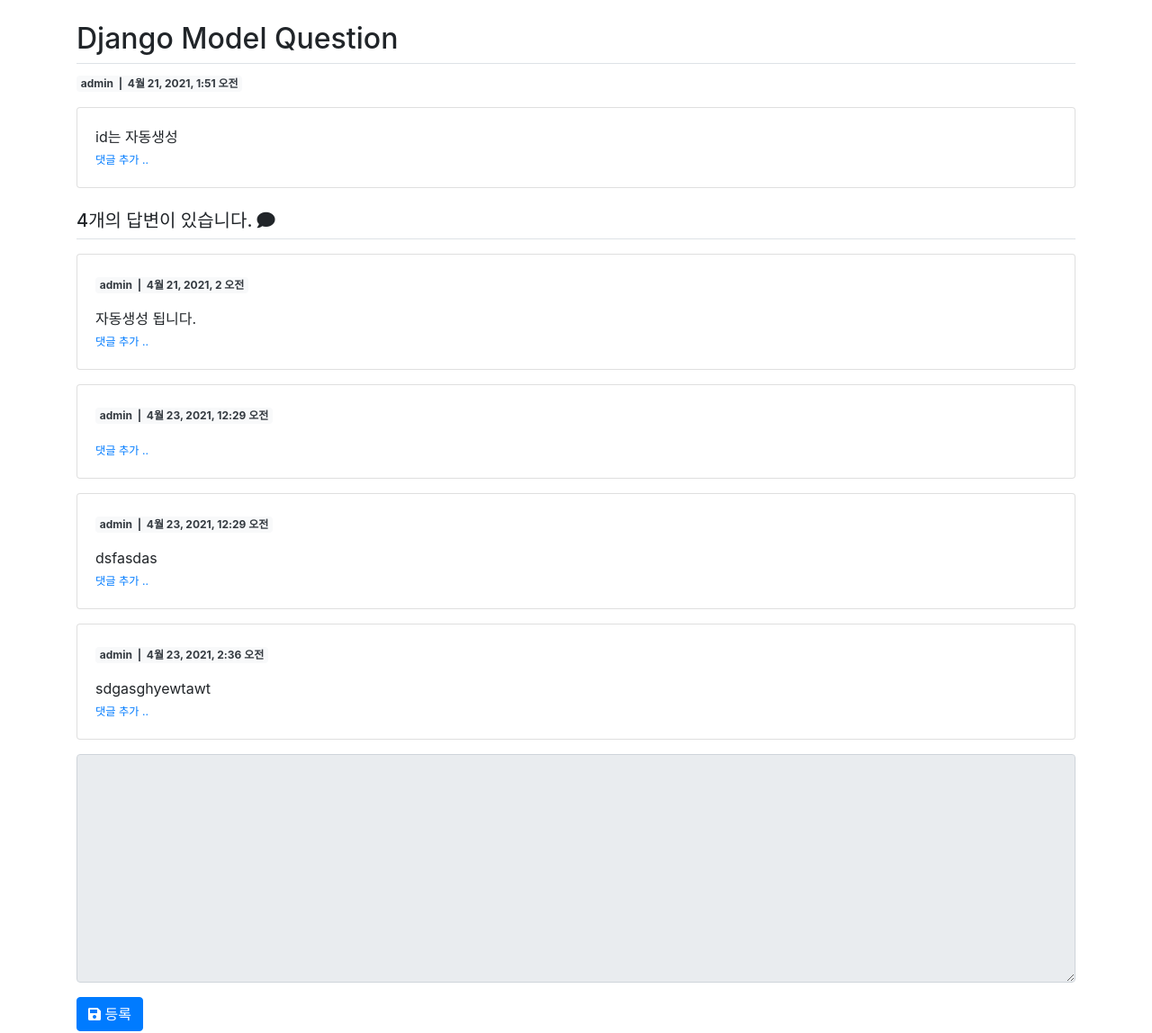
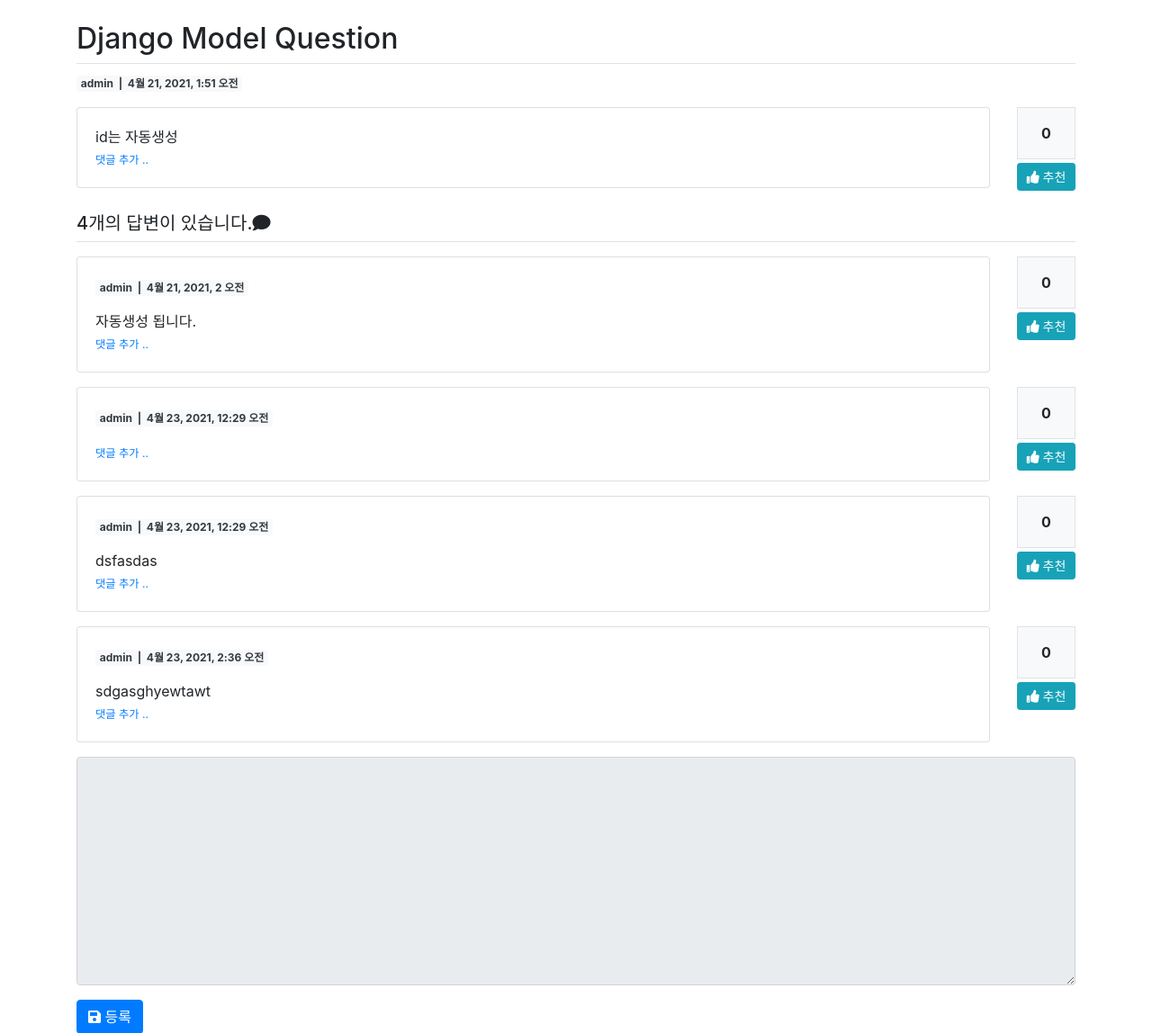
Before and after one commit to NamCheolKim/pyboard, a Django app: page /pyboard/2/ in a window 1280 px wide. Shown: the part 57-1205 px from the top of the page at 90% size. Run offline with Django 3.2, Linux system fonts and the light colour scheme; data comes from the database, SQL or seed files in the repository; both versions use the stored data as it was after the commit; some libraries are stand-ins or nearby versions.

Commit message:
게시물 추천 추가

```diff
--- a/pyboard/models.py
+++ b/pyboard/models.py
@@ -3,22 +3,28 @@ from django.db import models
 
 
 class Question(models.Model):
-    author = models.ForeignKey(User, on_delete=models.CASCADE)
+    author = models.ForeignKey(
+        User, on_delete=models.CASCADE, related_name="author_question"
+    )
     subject = models.CharField(max_length=200)
     content = models.TextField()
     create_date = models.DateTimeField()
     modify_date = models.DateTimeField(null=True, blank=True)
+    voter = models.ManyToManyField(User, related_name="voter_question")
 
     def __str__(self):
         return self.subject
 
 
 class Answer(models.Model):
-    author = models.ForeignKey(User, on_delete=models.CASCADE)
+    author = models.ForeignKey(
+        User, on_delete=models.CASCADE, related_name="author_answer"
+    )
     question = models.ForeignKey(Question, on_delete=models.CASCADE)
     content = models.TextField()
     create_date = models.DateTimeField()
     modify_date = models.DateTimeField(null=True, blank=True)
+    voter = models.ManyToManyField(User, related_name="voter_answer")
 
 
 class Comment(models.Model):
--- a/pyboard/urls.py
+++ b/pyboard/urls.py
@@ -1,5 +1,5 @@
 from django.urls import path
-from .views import base_views, question_views, answer_views, comment_views
+from .views import base_views, question_views, answer_views, comment_views, vote_views
 
 app_name = "pyboard"
 
@@ -62,4 +62,15 @@ urlpatterns = [
         comment_views.comment_delete_answer,
         name="comment_delete_answer",
     ),
+    # vote_views
+    path(
+        "vote/question/<int:pk>/",
+        vote_views.vote_question,
+        name="vote_question",
+    ),
+    path(
+        "vote/answer/<int:pk>/",
+        vote_views.vote_answer,
+        name="vote_answer",
+    ),
 ]
--- a/templates/pyboard/question_detail.html
+++ b/templates/pyboard/question_detail.html
@@ -1,6 +1,18 @@
 {% extends 'base.html' %}
 {% block content %}
 <div class="container my-3">
+  <!-- 사용자오류 표시 -->
+  {% if messages %}
+  <div class="alert alert-info my-3" role="alert">
+    {% for message in messages %}
+    <strong>{{ message.tags }}</strong>
+    <ul>
+      <li>{{ message.message }}</li>
+    </ul>
+    {% endfor %}
+  </div>
+  {% endif %}
+
   <h2 class="border-bottom py-2">{{ question.subject }}</h2>
   <div class="badge badge-light text-dark">
     <span>{{ question.author.username }} &nbsp;|&nbsp;</span>
@@ -11,10 +23,12 @@
     <span>{{ question.create_date }}</span>
     {% endif %}
   </div>
-  <div class="card my-3">
+
+  <div class="row my-3">
+    <div class="col-11">
+      <div class="card">
         <div class="card-body">
           <div class="card-text" style="white-space: pre-line;">{{ question.content }}</div>
-
           {% if request.user == question.author %}
           <div class="my-3 text-right">
             <a href="{% url 'pyboard:question_modify' question.pk %}" class="btn btn-sm btn-outline-success"><i class="fas fa-eraser"></i> 수정</a>
@@ -22,7 +36,7 @@
           </div>
           {% endif %}
 
-      <!-- 질문 댓글 Start -->
+          <!-- 질문 댓글 -->
           {% if question.comment_set.count > 0 %}
           <div class="mt-3">
             {% for comment in question.comment_set.all %}
@@ -34,10 +48,10 @@
               {% else %}
               <span style="color: black">{{ comment.create_date }}</span>
               {% endif %}
-          <br/>
+              <br />
               <span style="white-space: pre-line; color: black">{{ comment.content }}</span>
               {% if request.user == comment.author %}
-          <a href="{% url 'pyboard:comment_modify_question' comment.pk  %}" class="small">수정</a>,
+              <a href="{% url 'pyboard:comment_modify_question' comment.pk  %}"class="small">수정</a>,
               <a href="#" class="small delete" data-uri="{% url 'pyboard:comment_delete_question' comment.pk  %}">삭제</a>
               {% endif %}
             </div>
@@ -45,16 +59,26 @@
           </div>
           {% endif %}
           <div>
-        <a href="{% url 'pyboard:comment_create_question' question.pk  %}"class="small"><small>댓글 추가 ..</small></a>
+            <a href="{% url 'pyboard:comment_create_question' question.pk  %}" class="small"><small>댓글 추가 ..</small></a>
           </div>
-      <!-- 질문 댓글 End -->
+          <!-- 질문 댓글 -->
         </div>
       </div>
+    </div>
+    <!-- 질문 추천 -->
+    <div class="col-1">
+      <div class="bg-light text-center p-3 border font-weight-bolder mb-1">{{ question.voter.count }}</div>
+      <a href="#" data-uri="{% url 'pyboard:vote_question' question.pk %}" class="recommend btn btn-sm btn-info btn-block"><i class="fas fa-thumbs-up"></i> 추천</a>
+    </div>
+    <!-- 질문 추천 -->
+  </div>
 
-  <h5 class="border-bottom my-3 py-2">{{question.answer_set.count}}개의 답변이 있습니다. <i class="fas fa-comment"></i></h5>
+  <h5 class="border-bottom my-3 py-2">{{question.answer_set.count}}개의 답변이 있습니다.<i class="fas fa-comment"></i></h5>
 
   {% for answer in question.answer_set.all %}
-  <div class="card my-3">
+  <div class="row my-3">
+    <div class="col-11">
+      <div class="card">
         <div class="card-body">
           <div class="badge badge-light text-dark mb-3">
             <span>{{ answer.author.username }} &nbsp;|&nbsp;</span>
@@ -74,7 +98,7 @@
           </div>
           {% endif %}
 
-      <!-- 답변 댓글 Start -->
+          <!-- 답변 댓글 -->
           {% if answer.comment_set.count > 0 %}
           <div class="mt-3">
             {% for comment in answer.comment_set.all %}
@@ -86,7 +110,7 @@
               {% else %}
               <span style="color: black">{{ comment.create_date }}</span>
               {% endif %}
-          <br/>
+              <br />
               <span style="white-space: pre-line; color: black">{{ comment.content }}</span>
               {% if request.user == comment.author %}
               <a href="{% url 'pyboard:comment_modify_answer' comment.pk  %}" class="small">수정</a>,
@@ -97,10 +121,18 @@
           </div>
           {% endif %}
           <div>
-        <a href="{% url 'pyboard:comment_create_answer' answer.pk  %}"class="small"><small>댓글 추가 ..</small></a>
+            <a href="{% url 'pyboard:comment_create_answer' answer.pk  %}" class="small"><small>댓글 추가 ..</small></a>
           </div>
-      <!-- 답변 댓글 End -->
+          <!-- 답변 댓글 -->
         </div>
+      </div>
+    </div>
+    <!-- 답변 추천 -->
+    <div class="col-1">
+      <div class="bg-light text-center p-3 border font-weight-bolder mb-1">{{ answer.voter.count }}</div>
+      <a href="#" data-uri="{% url 'pyboard:vote_answer' answer.pk %}" class="recommend btn btn-sm btn-info btn-block"><i class="fas fa-thumbs-up"></i> 추천</a>
+    </div>
+    <!-- 답변추천 -->
   </div>
   {% endfor %}
   <form action="{% url 'pyboard:answer' question.pk %}" method="post" class="my-3">
@@ -126,9 +158,15 @@
 
 {% block script %}
 <script type="text/javascript">
-$(document).ready(function(){
-  $(".delete").on("click", function(){
-    if(confirm("정말 삭제하시겠습니까?\n삭제한 게시물은 복구할 수 없습니다.")){
+  $(document).ready(function() {
+    $(".delete").on("click", function() {
+      if (confirm("정말 삭제하시겠습니까?\n삭제한 게시물은 복구할 수 없습니다.")) {
+        location.href = $(this).data("uri");
+      }
+    });
+
+    $(".recommend").on("click", function() {
+      if (confirm("추천 하시겠습니까?")) {
         location.href = $(this).data("uri");
       }
     });
--- a/templates/pyboard/question_list.html
+++ b/templates/pyboard/question_list.html
@@ -9,6 +9,7 @@
         <th style="width: 50%">제목</th>
         <th>글쓴이</th>
         <th>작성일시</th>
+        <th>추천</th>
       </tr>
     </thead>
     <tbody>
@@ -28,6 +29,11 @@
         </td>
         <td>{{ question.author.username }}</td>
         <td>{{ question.create_date }}</td>
+        <td>
+          {% if question.voter.all.count > 0 %}
+            <span class=" badge badge-info px-2 py-1">{{ question.voter.all.count }}</span>
+          {% endif %}
+        </td>
       </tr>
       {% endfor %}
       {% else %}
```
Also changed, not shown: pyboard/views/vote_views.py (added, +30 -0 lines), db.sqlite3, pyboard/migrations/0006_auto_20210504_1751.py (added), pyboard/migrations/0007_alter_question_voter.py (added), pyboard/migrations/0008_auto_20210504_1754.py (added). Lines whose indentation alone changed are shown as unchanged.
